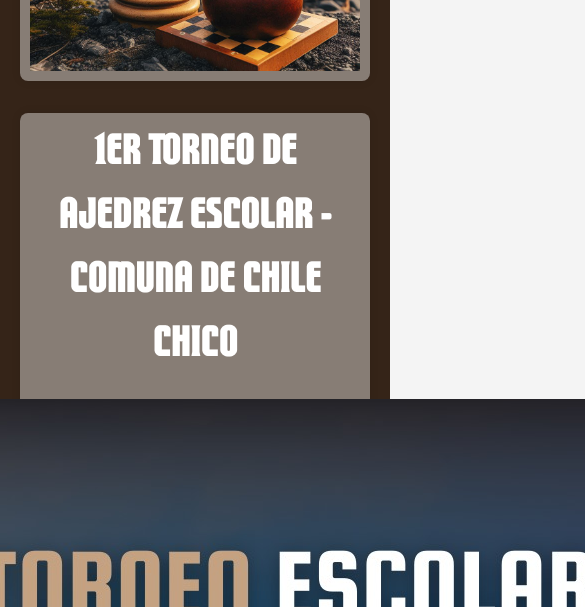
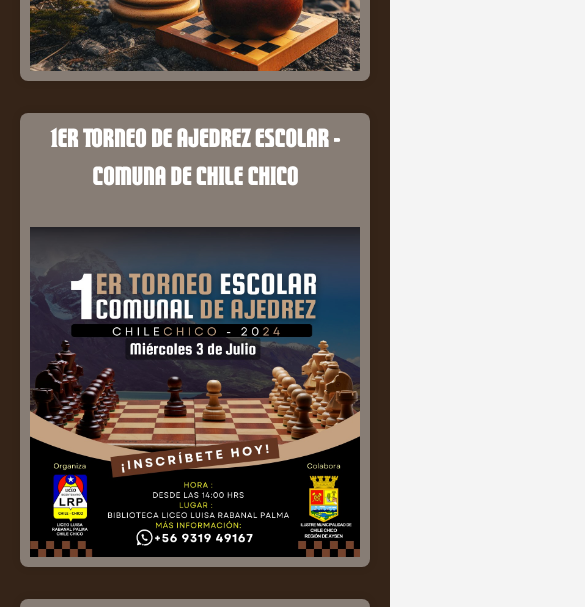
Before and after one commit to nearuser/sitiochess, a React (Create React App) app: page / in a window 390 px wide. Shown: the part 900-1507 px from the top of the page, 585 px wide, since content can reach past the window. Built offline with nearby package versions, Linux system fonts and the light colour scheme.

Commit message:
FEAT inicio.css - se aplica estilo movil para flayer de torneo

```diff
--- a/src/paginas/inicio.css
+++ b/src/paginas/inicio.css
@@ -1,4 +1,19 @@
 /* src/pages/Home.css */
+
+/*
+         ______________
+        ||            ||
+        ||            ||
+        ||            ||
+        ||            ||
+        ||____________||
+        |______________|
+         \\############\\
+          \\############\\
+           \      ____    \
+            \_____\___\____\ NOTEBOOKS HASTA 16"
+
+*/
 
 #inicio {
     max-width: 100%;
@@ -86,7 +101,7 @@
       justify-content: center; /* Centrar la imagen horizontalmente */
     }
 
-    .torneo .imagen img {
+    .torneo .img_torneo img {
       width: 100%; /* Ajusta el ancho de la imagen dentro de su contenedor */
       margin-top: 1em;
     }
@@ -125,6 +140,36 @@
     text-decoration: underline;
   }
   /* ---------------------- ESTILO MOVILES -------------------- */
+  /*
+          ,--------------------------===---.
+          | Smartphone                      |
+          | ,----------------------------.  |
+          | |                             | |
+          | |                             | |
+          | |                             | |
+          | |                             | |
+          | |                             | |
+          | |                             | |
+          | |                             | |
+          | |                             | |
+          | |                             | |
+          | |                             | |
+          | |                             | |
+          | |                             | |
+          | |                             | |
+          | |                             | |
+          | |                             | |
+          | |.............................| |
+          | |  _  :          '      :  _  | |
+          | | |_| :                 : |_| | |
+          | |  _  :_               _:  _  | |
+          | | |_| :.)        .    (.: |_| | |
+          | '-----....._________.....-----' |
+          |     _    _     O     _    _     |
+          |    |_|  |_|    |    |_|  |_|    |
+          "------......____O____......------"
+
+  */
 
 @media (max-width: 768px) {
     section {
@@ -140,6 +185,8 @@
       font-size: 16px; /* Reducir el tamaño del párrafo */
     }
 
+    /*------------------ INVITACIÓN MOVIL*/
+
     .invitacion {
       flex-direction: column; /* Cambiar la dirección de la flexbox a columna */
     }
@@ -149,6 +196,32 @@
       margin-top: 0.5em; /* Reducir el espacio superior de la imagen */
     }
 
+    /*------------------ SECCIÓN FLAYER DE TORNEO MOVIL -------------------- */
+
+    .torneo {
+      display: block;
+      align-items: center;
+      justify-content: center;
+      text-align: left; /* Alinear el texto a la izquierda */
+      margin-bottom: 2em;
+    }
+
+    .torneo .texto h2 {
+      font-size: 1.5em;
+      margin-bottom: 0.5em;
+    }
+
+    .torneo .texto p {
+      font-size: 1.5em;
+      margin-bottom: 1em;
+    }
+
+    .torneo .img_torneo img {
+      width: 100%; /* Ajusta el ancho de la imagen dentro de su contenedor */
+
+      margin-top: 1em;
+    }
+
     .horario iframe {
       height: 200px; /* Reducir la altura del iframe */
     }
```
